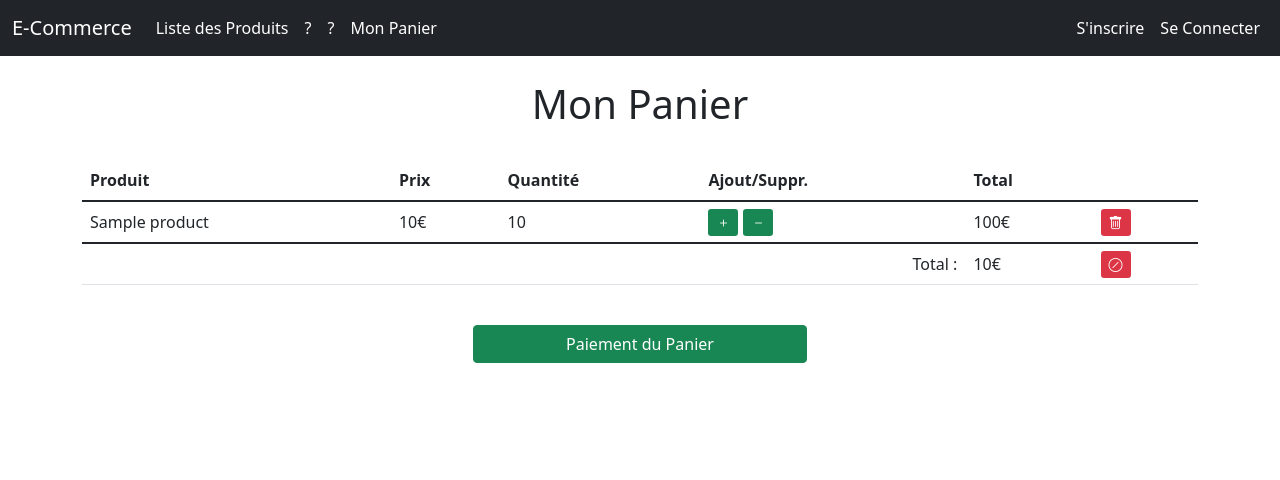
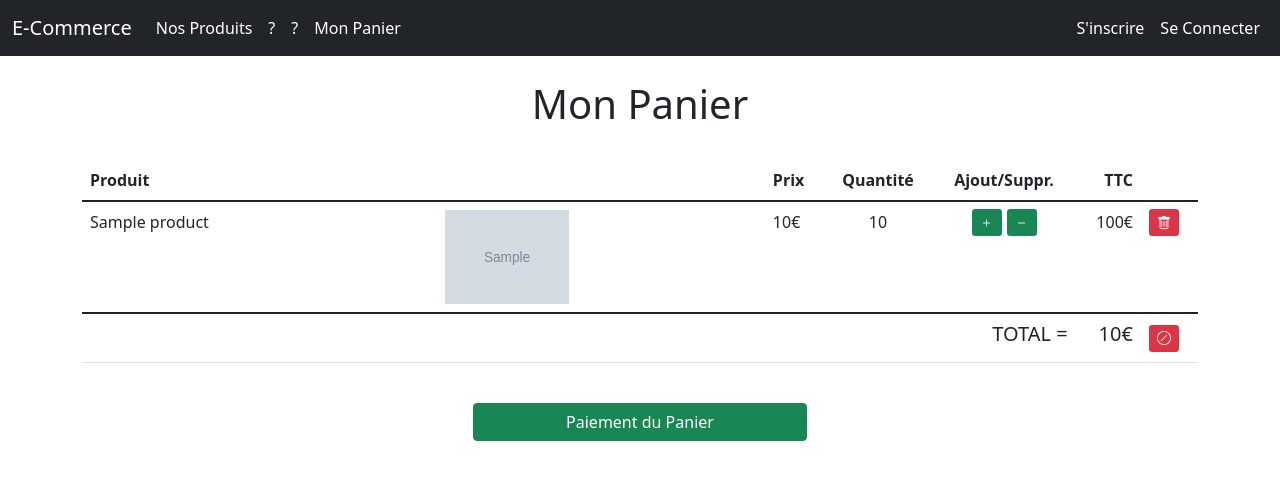
Before and after one commit to KevOneRedOne/E_commerce_Symfony, a Symfony app: template templates/cart/cart.html.twig in a window 1280 px wide. Shown: the top 480 px of the page. Run offline with Twig, Linux system fonts and the light colour scheme; the template is opened without the code that fills it: most values are stand-ins (such as "Sample title", 1, 10 or a date in 2020); grey boxes marked "Sample" are stand-in pictures; some libraries are stand-ins or nearby versions.

Commit message:
Page Panier - 100% - OK

```diff
--- a/src/Service/CartService.php
+++ b/src/Service/CartService.php
@@ -60,10 +60,8 @@ class CartService
             } else {
                 unset($cart[$id]);
             }
-
         }
         $session->set('cart', $cart);
-
     }
 
     public function removeAll()
@@ -95,7 +93,6 @@ class CartService
             ];
             $qt+= $quantity;
         }
-        // dd($cartWithData);
         $session-> set('qt', $qt);
 
         return $cartWithData;
@@ -112,4 +109,6 @@ class CartService
         }
         return $total;
     }
+
+
 }
--- a/templates/base.html.twig
+++ b/templates/base.html.twig
@@ -25,7 +25,7 @@
                 <div class="collapse navbar-collapse" id="navbarSupportedContent">
                     <ul class="navbar-nav me-auto mb-2 mb-lg-0">
                         <li class="nav-item">
-                            <a class="nav-link active" aria-current="page" href="{{ path('app_product')}}">Liste des Produits</a>
+                            <a class="nav-link active" aria-current="page" href="{{ path('app_product')}}">Nos Produits</a>
                         </li>
                         <li class="nav-item">
                             <a class="nav-link active" href="#">?</a>
--- a/templates/cart/cart.html.twig
+++ b/templates/cart/cart.html.twig
@@ -6,16 +6,16 @@
     <br>
     <h1 class="text-center">Mon Panier</h1>
     <br>
-    {# si j'ai des produits dans mon panier, j'affiche son contenu #}
     {% if items %}
         <table class="table">
             <thead>
                 <tr>
                     <th>Produit</th>
+                    <th></th>
                     <th>Prix</th>
-                    <th>Quantité</th>
-                    <th> Ajout/Suppr.</th>
-                    <th>Total</th>
+                    <th class="text-center">Quantité</th>
+                    <th class="text-center"> Ajout/Suppr.</th>
+                    <th class="text-end">TTC</th>
                     <th></th>
                 </tr>
             </thead>
@@ -23,30 +23,35 @@
                 {% for item in items %}
                     <tr>
                         <td>{{item.product.NAME}}</td>
-                        <td>{{item.product.PRICE}}€</td>
-                        <td>{{item.quantity}}</td>
                         <td>
-                            <div class="d-flex">
+                            <div class="text-center">
+                                <img class="img-fluid" src="{{item.product.IMAGE}}" style="max-width:25%;height:20%;"alt="Image du Produit">
+                            </div>
+                        </td>
+                        <td class="text-start">{{item.product.PRICE}}€</td>
+                        <td class="text-center">{{item.quantity}}</td>
+                        <td>
+                            <div class="d-flex justify-content-center">
                                 <div style="margin-right:5px;">
                                 {# Add #}
                                     <a href=" {{path('cart_add', {id: item.product.id})}} " class="btn-sm btn-success">
-                                        <i class="bi bi-plus"></i>
+                                        <i class="bi bi-plus" title="Ajouter un produit"></i>
                                     </a>
                                 </div>
                                 <div>
                                 {# Delete #}
                                     <a href=" {{path('cart_removeOneItem', {id: item.product.id})}} " class="btn-sm btn-success">
-                                        <i class="bi bi-dash"></i>
+                                        <i class="bi bi-dash" title="Supprimer un produit"></i>
                                     </a>
                                 </div>
 
                             </div>
 
                         </td>
-                        <td>{{item.product.PRICE * item.quantity}}€</td>
+                        <td class="text-end">{{item.product.PRICE * item.quantity}}€</td>
                         <td>
                             <a href=" {{path('cart_removeItem', {id: item.product.id})}} " class="btn-sm btn-danger">
-                                <i class="bi bi-trash"></i>
+                                <i class="bi bi-trash" title="Supprimer le produit"></i>
                             </a>
                         </td>
                     </tr>
@@ -55,11 +60,12 @@
             <tfoot>
                 <tr>
                     <td></td>
-                    <td colspan="3" class="text-end">Total : </td>
-                    <td>{{ total }}€</td>
+                    <td></td>
+                    <td colspan="3" class="text-end"> <h5> TOTAL = </h5> </td>
+                    <td class="text-end"><h5>{{ total }}€</h5></td>
                     <td>
-                        <a href=" {{path('cart_removeAll')}} " class="btn-sm btn-danger text-end">
-                            <i class="bi bi-slash-circle"></i>
+                        <a href=" {{path('cart_removeAll')}} " class="btn-sm btn-danger ">
+                            <i class="bi bi-slash-circle" title="Supprimer le panier"></i>
                         </a>
                     </td>
                 </tr>
@@ -67,11 +73,14 @@
         </table>
         <br>
         <div class="text-center">
-            <button class="card-link btn btn-success" style="width:30%;"> Paiement du Panier</button>
+            <button class="card-link btn btn-success" style="width:30%;"><a href=" {{ path('cart_buy') }}" style="text-decoration:none;color:white;">Paiement du Panier</a></button>
         </div>
     {% else %}
-        <p>Mon panier est vide.</p>
-        <a href=" {{ path('app_product') }}"> Remplissez votre panier ici !</a>
+        <p class="text-center">Votre panier est vide.</p>
+        <br>
+        <div class="text-center">
+            <button class="text-center btn btn-lg btn-primary btn-block"><a href=" {{ path('app_product') }}" style="text-decoration:none;color:white;"> Remplissez votre panier ici !</a></button>
+        </div>
     {% endif %}
 
 {% endblock %}
```
Also changed, not shown: src/Controller/CartController.php (+9 -2 lines), templates/cart/merci.html.twig (added, +16 -0 lines), templates/product/product.html.twig (+4 -5 lines).
